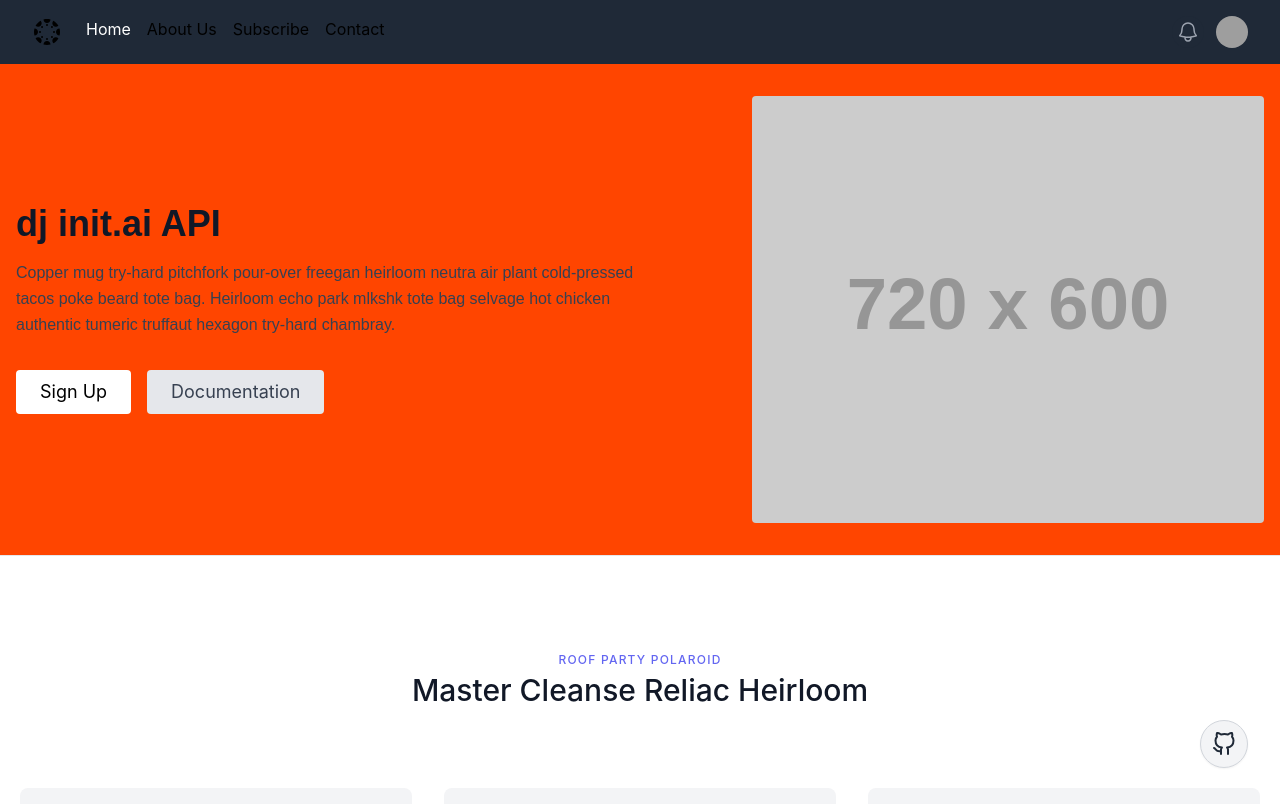
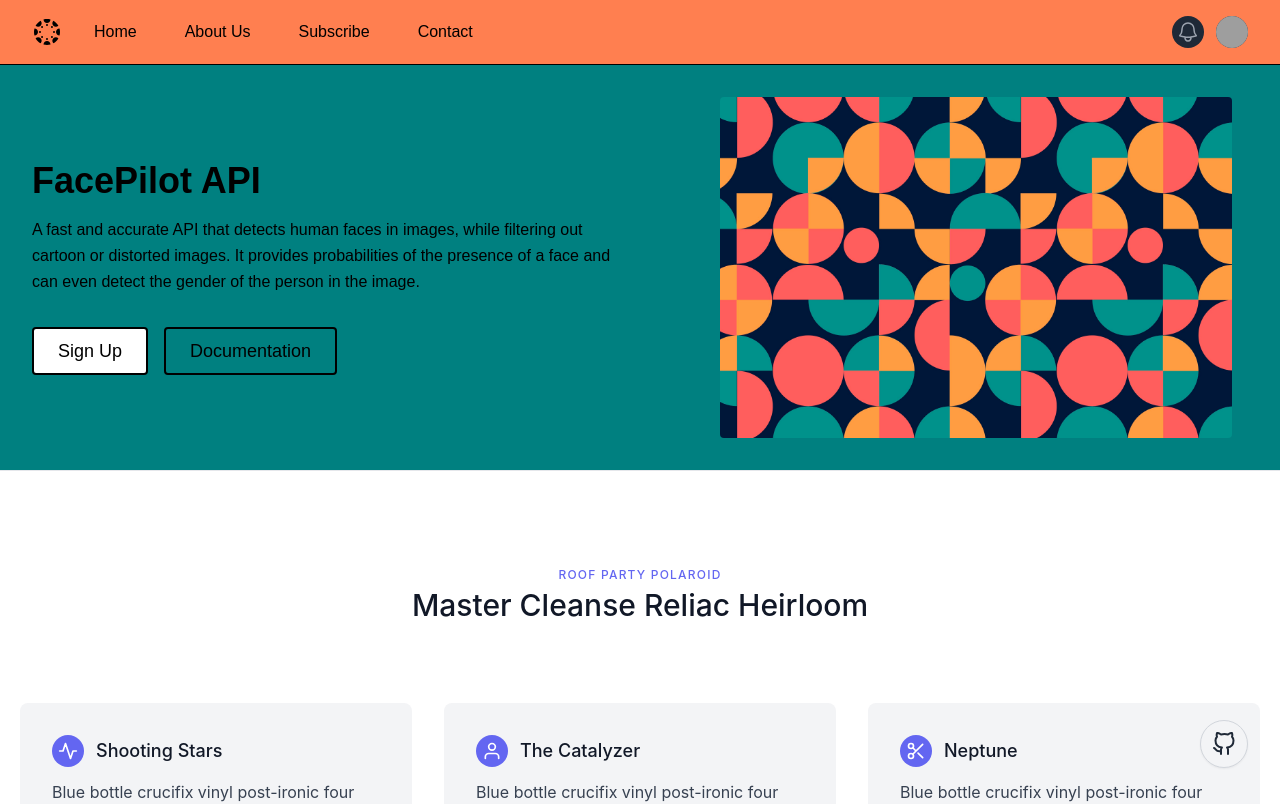
Before and after one commit to AakashGoradia/COC-The-Machine-Minds, a React (Create React App) app in the folder demo/: page /home in a window 1280 px wide. Shown: the top 804 px of the page. Built offline with nearby package versions, Linux system fonts and the light colour scheme; grey boxes are pictures that could not be loaded.

Commit message:
navbar done

```diff
--- a/demo/src/components/Navbar2.js
+++ b/demo/src/components/Navbar2.js
@@ -3,14 +3,6 @@ import { Disclosure, Menu, Transition } from '@headlessui/react'
 import { Bars3Icon, BellIcon, XMarkIcon } from '@heroicons/react/24/outline'
 import { Link } from 'react-router-dom';
 import logo from '../assets/logo.svg'
-
-// const navigation = [
-//   { name: 'Dashboard', href: '', current: true },
-//   { name: 'About', href: 'C:\\Users\\JUMBO\\complete_react\\demo1\\demo1\\COC-The-Machine-Minds\\demo\\src\\components\\About.js', current: false },
-//   { name: 'Projects', href: '#', current: false },
-//   { name: 'Calendar', href: '#', current: false },
-// ]
-//line 70
 
 function classNames(...classes) {
     return classes.filter(Boolean).join(' ')
@@ -18,13 +10,12 @@ function classNames(...classes) {
 
 const Navbar2 = () => {
     return (
-        <Disclosure as="nav" className="bg-gray-800">
+        <Disclosure as="nav" className="bg-[#ff7f50] border-b-[1.5px] border-black">
             {({ open }) => (
                 <>
                     <div className="mx-auto max-w-7xl px-2 sm:px-6 lg:px-8">
                         <div className="relative flex h-16 items-center justify-between">
                             <div className="absolute inset-y-0 left-0 flex items-center sm:hidden">
-                                {/* Mobile menu button*/}
                                 <Disclosure.Button className="inline-flex items-center justify-center rounded-md p-2 text-gray-400 hover:bg-gray-700 hover:text-white focus:outline-none focus:ring-2 focus:ring-inset focus:ring-white">
                                     <span className="sr-only">Open main menu</span>
                                     {open ? (
@@ -36,31 +27,19 @@ const Navbar2 = () => {
                             </div>
                             <div className="flex flex-1 items-center justify-center sm:items-stretch sm:justify-start">
                                 <img src={logo} alt=''/>
-                                {/* <div className="flex flex-shrink-0 items-center">
-                                    <img
-                                        className="block h-8 w-auto lg:hidden"
-                                        src="https://tailwindui.com/img/logos/mark.svg?color=indigo&shade=500"
-                                        alt="Your Company"
-                                    />
-                                    <img
-                                        className="hidden h-8 w-auto lg:block"
-                                        src="https://tailwindui.com/img/logos/mark.svg?color=indigo&shade=500"
-                                        alt="Your Company"
-                                    />
-                                </div> */}
                                 <div className="hidden sm:ml-6 sm:block">
-                                    <div className="flex space-x-4">
+                                    <div className="flex font-dm font-medium">
 
-                                        <Link to='/home' className='text-white'>
+                                        <Link to='/home' className='text-black hover:bg-gray-200 p-2 hover:rounded-full mr-4 lg:mr-8'>
                                             Home
                                         </Link>
-                                        <Link to='/about'>
+                                        <Link to='/about' className='text-black hover:bg-gray-200 p-2 hover:rounded-full mr-4 lg:mr-8'>
                                             About Us
                                         </Link>
-                                        <Link to='/Subscribe'>
+                                        <Link to='/Subscribe' className='text-black hover:bg-gray-200 p-2 hover:rounded-full mr-4 lg:mr-8'>
                                         Subscribe
                                         </Link>
-                                        <Link to='/Contact'>
+                                        <Link to='/Contact' className='text-black hover:bg-gray-200 p-2 hover:rounded-full mr-4 lg:mr-8'>
                                         Contact
                                         </Link>
                                     </div>
--- a/demo/src/pages/Landing.js
+++ b/demo/src/pages/Landing.js
@@ -1,4 +1,5 @@
 import React from 'react'
+import land from '../assets/land.jpg'
 
 function Landing() {
   return (
@@ -24,19 +25,20 @@ function Landing() {
     </button>
   </div>
 </header> */}
-<section class="text-gray-700 body-font">
-  <div class="bg-[#ff4500] container mx-auto flex px-5 lg:py-8 lg:px-4 md:flex-row flex-col items-center">
-    <div class="lg:flex-grow md:w-1/2 lg:pr-24 md:pr-16 flex flex-col md:items-start md:text-left mb-16 md:mb-0 items-center text-center">
-      <h1 class="title-font sm:text-4xl text-3xl mb-4 font-bold text-gray-900 font-dm">dj init.ai API
+{/* <section class="text-gray-700 body-font bg-[#ff4500]"> */}
+<section class="text-gray-700 body-font bg-[#008080]">
+  <div class="container mx-auto flex px-5 lg:py-8 lg:px-4 md:flex-row flex-col items-center">
+    <div class="lg:flex-grow md:w-1/2 lg:pr-24 md:pr-16 flex flex-col md:items-start md:text-left mb-16 md:mb-0 items-center text-center lg:ml-4">
+      <h1 class="title-font sm:text-4xl text-3xl mb-4 font-bold text-black font-dm">FacePilot API
       </h1>
-      <p class="mb-8 leading-relaxed font-medium font-dm">Copper mug try-hard pitchfork pour-over freegan heirloom neutra air plant cold-pressed tacos poke beard tote bag. Heirloom echo park mlkshk tote bag selvage hot chicken authentic tumeric truffaut hexagon try-hard chambray.</p>
+      <p class="mb-8 leading-relaxed font-medium font-dm text-black">A fast and accurate API that detects human faces in images, while filtering out cartoon or distorted images. It provides probabilities of the presence of a face and can even detect the gender of the person in the image.</p>
       <div class="flex justify-center">
-        <button class="inline-flex text-black bg-white border-0 py-2 px-6 focus:outline-none hover:bg-indigo-600 rounded text-lg">Sign Up</button>
-        <button class="ml-4 inline-flex text-gray-700 bg-gray-200 border-0 py-2 px-6 focus:outline-none hover:bg-gray-300 rounded text-lg">Documentation</button>
+        <button class="inline-flex text-black bg-white py-2 px-6 focus:outline-none hover:bg-[#ff7f50] rounded text-lg font-dm border-black border-2 font-medium">Sign Up</button>
+        <button class="border-black border-2 font-medium ml-4 inline-flex text-black font-dm bg-[#008080] py-2 px-6 focus:outline-none hover:bg-gray-300 rounded text-lg">Documentation</button>
       </div>
     </div>
-    <div class="lg:max-w-lg lg:w-full md:w-1/2 w-5/6">
-      <img class="object-cover object-center rounded" alt="hero" src="https://dummyimage.com/720x600/edf2f7/a5afbd"/>
+    <div class="lg:max-w-lg lg:w-full md:w-1/2 w-5/6 lg:mr-8">
+      <img class="object-cover object-center rounded" alt="hero" src={land}/>
     </div>
   </div>
 </section>
```
Also changed, not shown: demo/src/assets/land.jpg (added).
